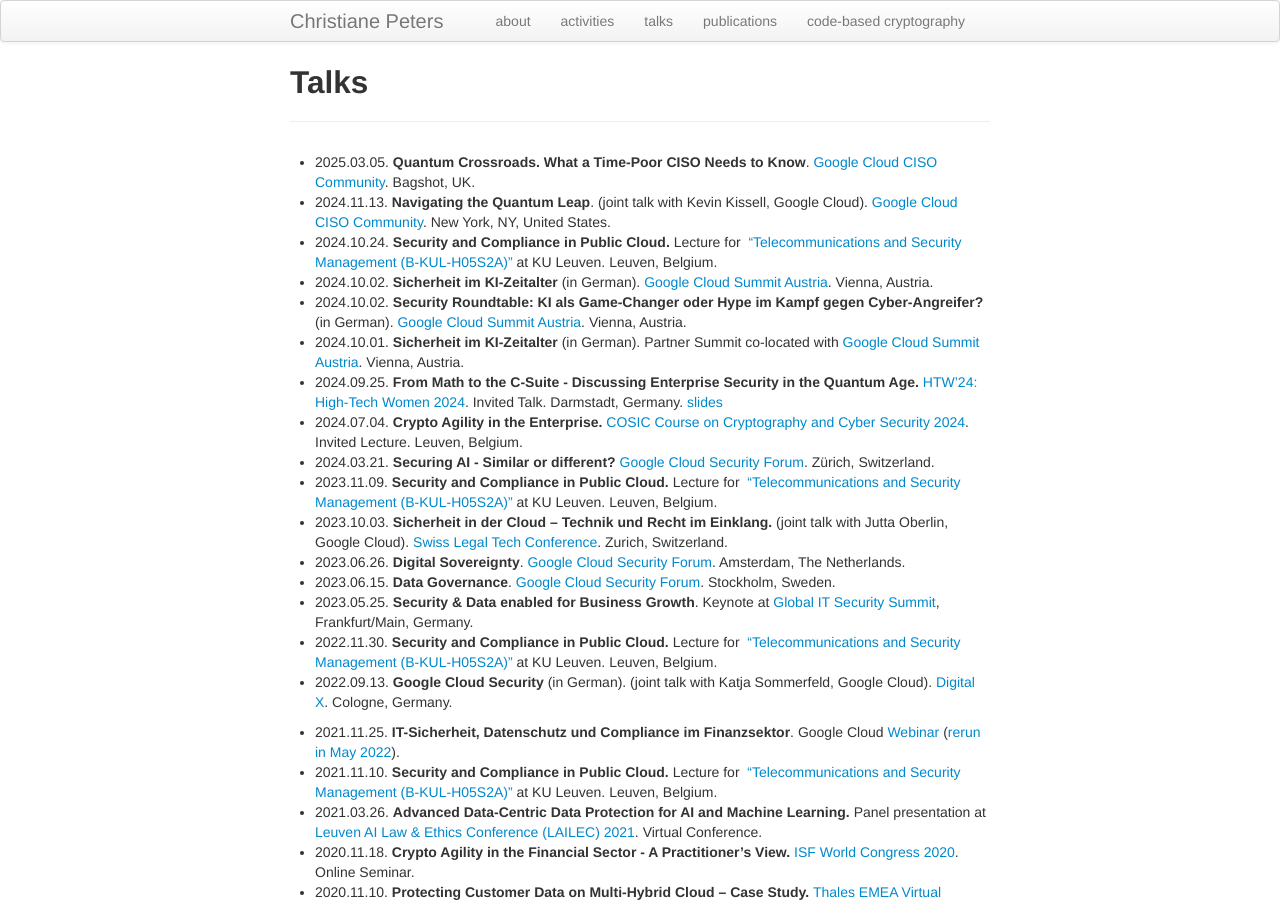
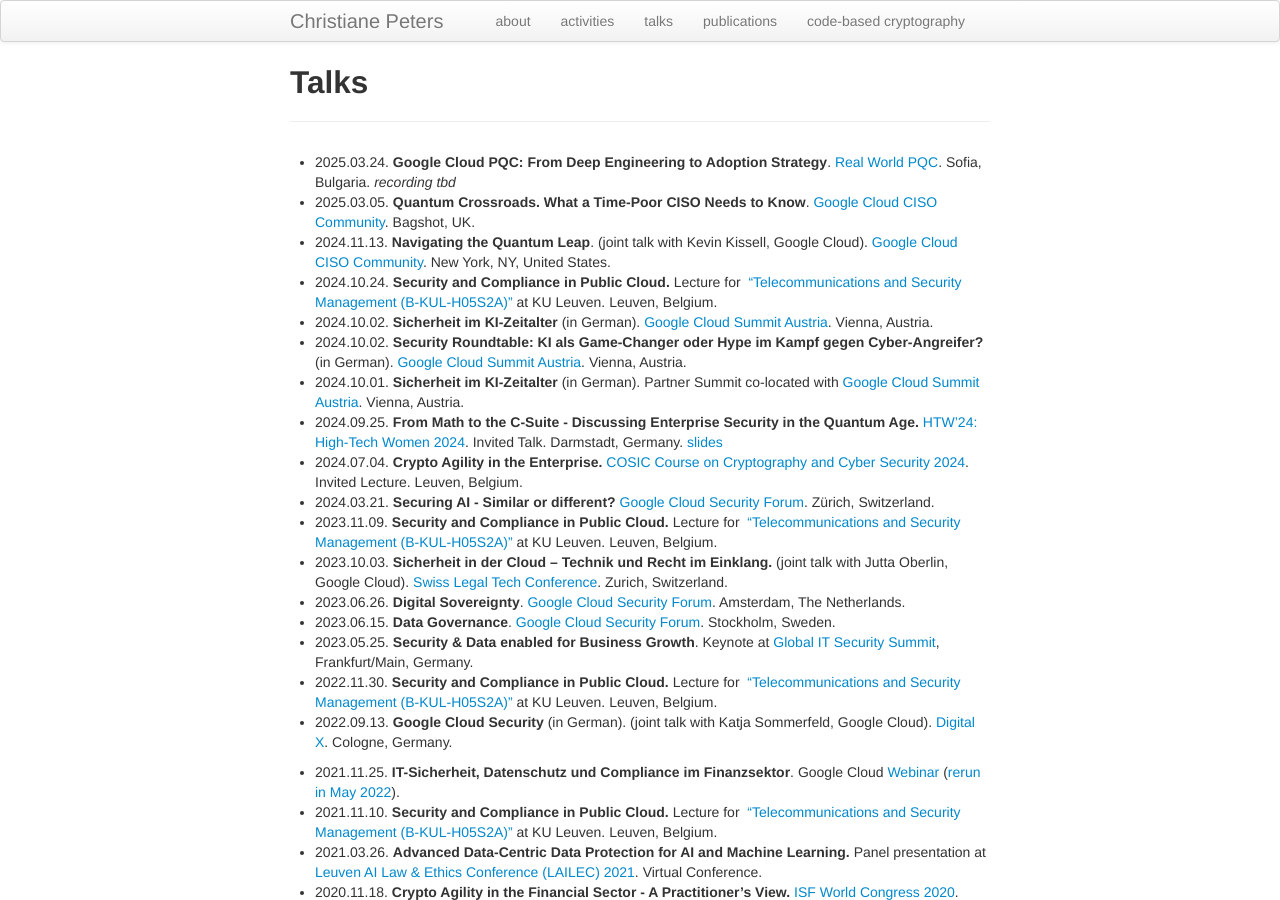
Before and after one commit to christianepeters/christianepeters.github.io, a Jekyll site: the page built from talks.md, in a window 1280 px wide and 900 px high. Built offline with Jekyll 4.4.1, drawn with Linux system fonts in a browser that asks for light colours.

Commit message:
rwpqc talk

```diff
--- a/talks.md
+++ b/talks.md
@@ -3,6 +3,7 @@
 layout: page
 ---
 
+- 2025.03.24. **Google Cloud PQC: From Deep Engineering to Adoption Strategy**. [Real World PQC](https://rwpqc.sandboxaq.com/). Sofia, Bulgaria. *recording tbd*
 - 2025.03.05. **Quantum Crossroads. What a Time-Poor CISO Needs to Know**. [Google Cloud CISO Community](https://rsvp.withgoogle.com/events/google-cloud-ciso-community-london). Bagshot, UK.
 - 2024.11.13. **Navigating the Quantum Leap**. (joint talk with Kevin Kissell, Google Cloud). [Google Cloud CISO Community](https://rsvp.withgoogle.com/events/google-cloud-ciso-community-nyc). New York, NY, United States.
 - 2024.10.24. **Security and Compliance in Public Cloud.** Lecture for  ["Telecommunications and Security Management (B-KUL-H05S2A)"](https://onderwijsaanbod.kuleuven.be/syllabi/e/H05S2AE.htm#activetab=doelstellingen_idp21220816) at KU Leuven. Leuven, Belgium.
```
